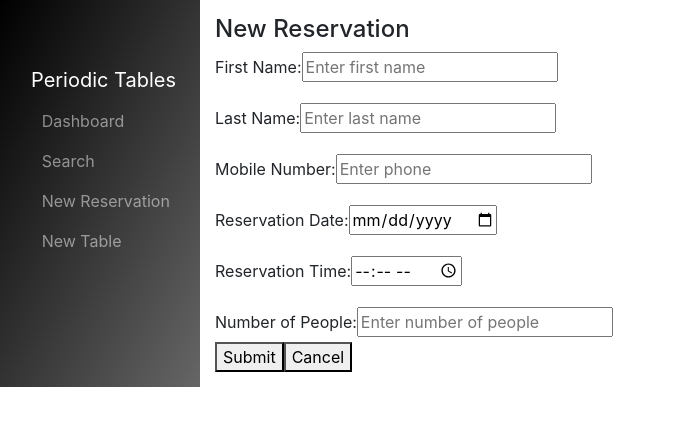
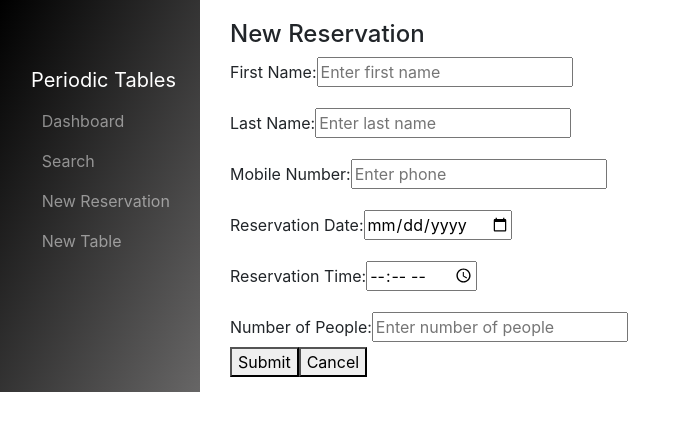
Before and after one commit to beau-0/Reservistas, a React (Create React App) app in the folder front-end/: page /reservations/new in a window 1280 px wide. Shown: the top 430 px of the page, without its empty margins (0-691 px from the left). Built offline with nearby package versions, Linux system fonts and the light colour scheme; no server answers; a web font is replaced by a local one.

Commit message:
styling adds 2

```diff
--- a/front-end/src/components/Search.js
+++ b/front-end/src/components/Search.js
@@ -38,7 +38,7 @@ function Search() {
     };
 
     return (
-      <div>
+      <div className="search">
         <h2>Search Reservations</h2>
         <form onSubmit={handleSearch}>
           <div>
--- a/front-end/src/layout/Layout.css
+++ b/front-end/src/layout/Layout.css
@@ -83,3 +83,13 @@
     background-color: rgba(255, 255, 255, 0.9); /* Adjust the background color for hover state */
   }
 }
+
+.search {
+  margin-top: 20px;
+  margin-left: 30px;
+}
+
+.new-reservation {
+  margin-top: 20px;
+  margin-left: 30px;
+}
```
